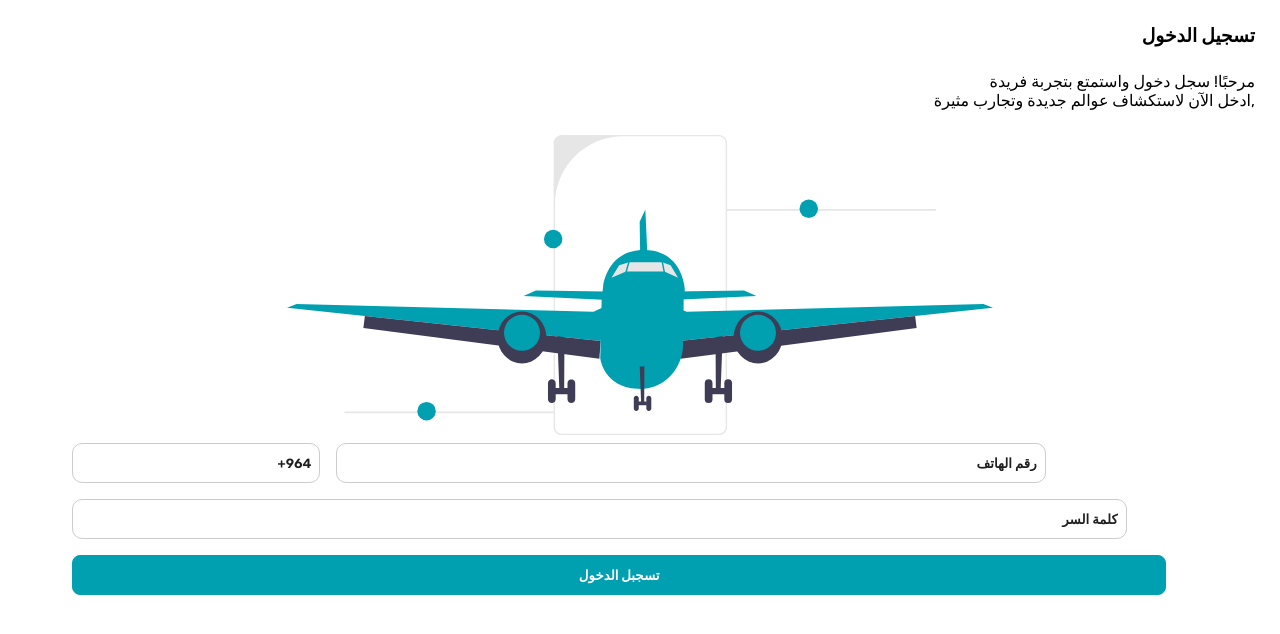
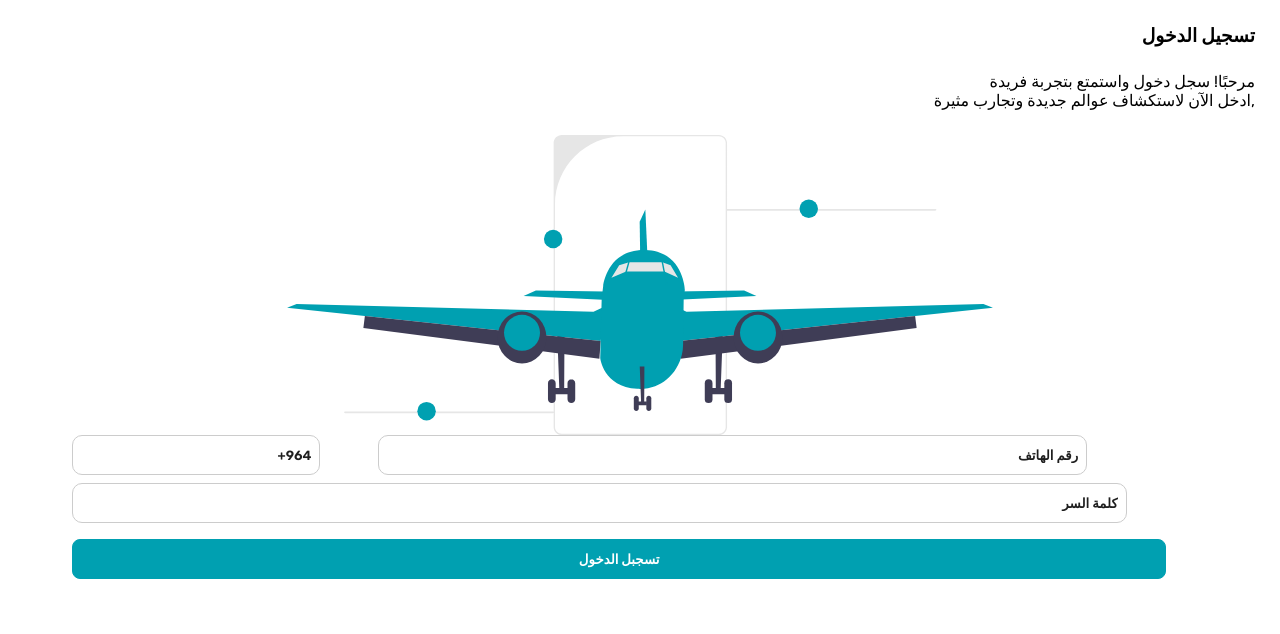
Before and after one commit to dhulnab/Tourism-webapp, a Next.js app: page /Login in a window 1280 px wide. Shown: the top 634 px of the page. Built offline with nearby package versions, Linux system fonts and the light colour scheme.

Commit message:
2nd commit

```diff
--- a/src/app/Login/page.js
+++ b/src/app/Login/page.js
@@ -24,11 +24,11 @@ const page = () => {
           <div className={styles.num}>
             <Input
               placeholder={"+964"}
-              style={{ width: "20%", margin: "8px" }}
+              style={{ width: "20%", marginRight:"5%"}}
             />
             <Input
               placeholder={"رقم الهاتف"}
-              style={{ width: "60%", margin: "8px" }}
+              style={{ width: "60%"}}
             />
           </div>
           <Input
--- a/src/app/Login/page.module.css
+++ b/src/app/Login/page.module.css
@@ -1,4 +1,5 @@
-.main h3,.main p {
+.main h3,
+.main p {
   text-align: right;
   margin: 25px;
 }
@@ -12,8 +13,8 @@
   width: 90%;
   margin: auto;
 }
-/* .num{
-    display: flex;
-    align-items: center;
-    justify-content: space-between;
-} */
+.num {
+  width: 100%;
+  margin-left: 8px;
+  margin-right: 8px;
+}
```
